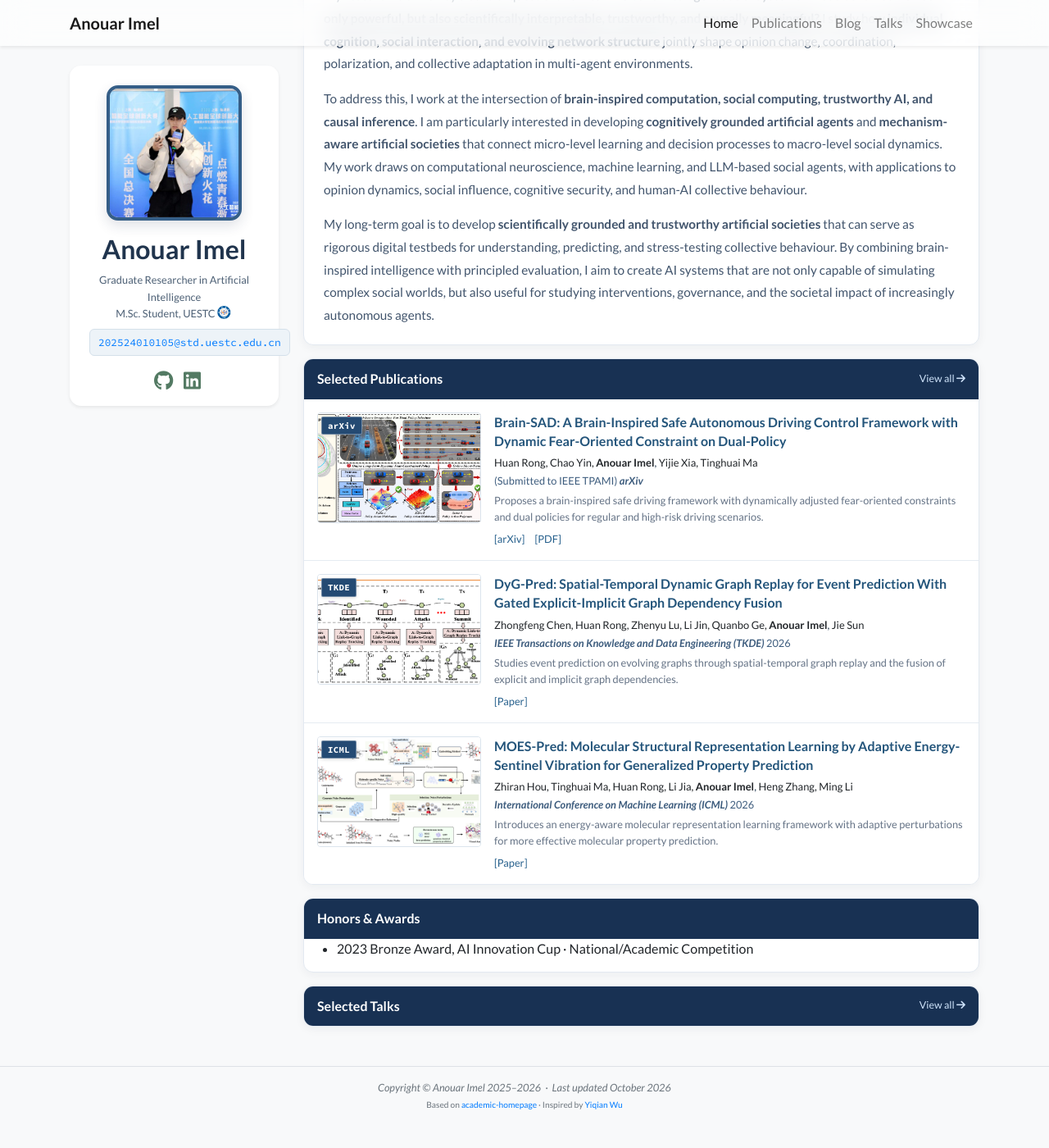
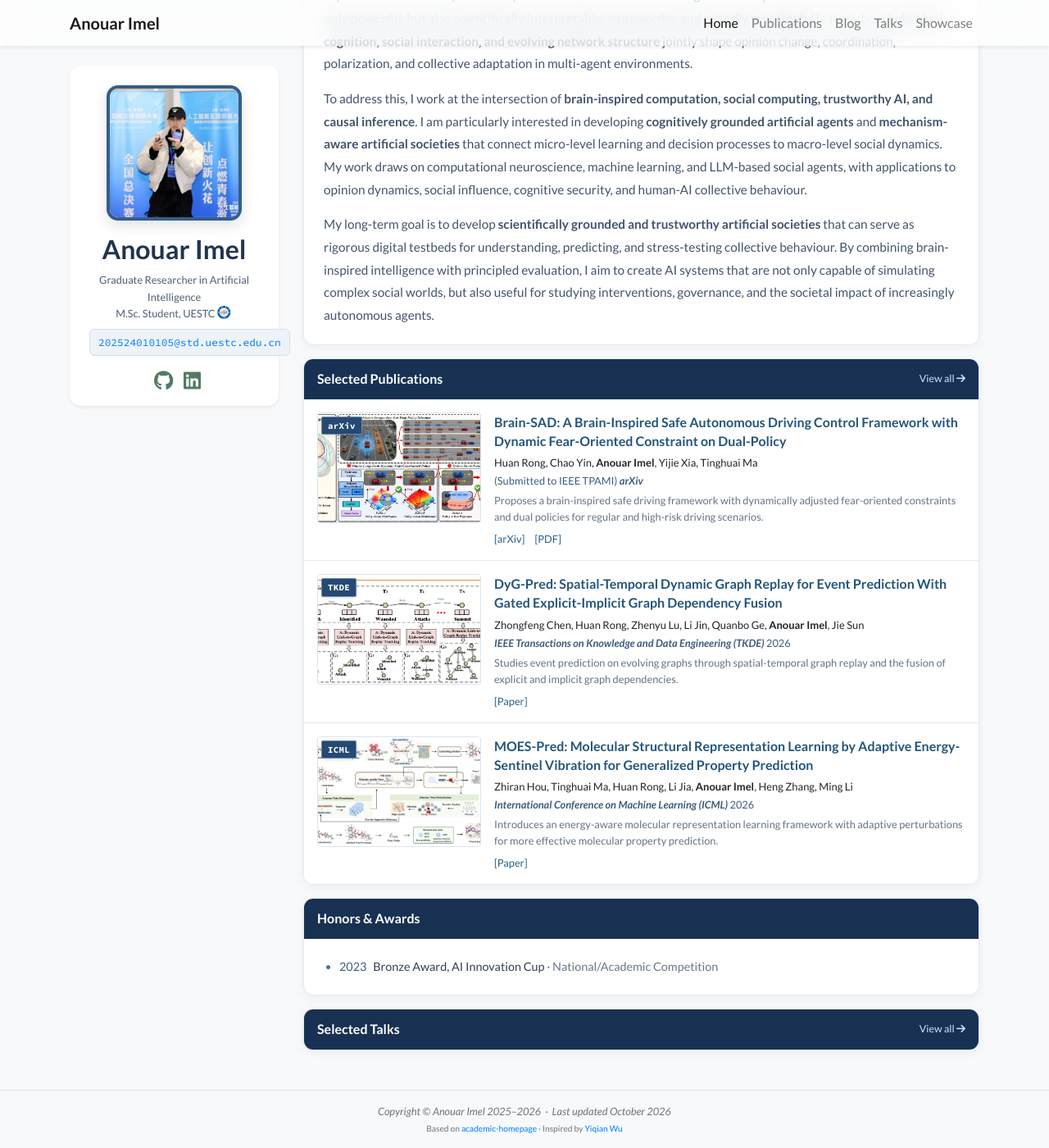
Before and after one commit to AnouarImel/AnouarImel.github.io, a Jekyll site: the page built from index.html, in a window 1280 px wide and 1400 px high, scrolled down 862 px. Shown: the whole window at 82% size. Built offline with Jekyll 4.4.1, drawn with Linux system fonts in a browser that asks for light colours; nearby versions of some CDN libraries; a style sheet for code colours, icons or effects is not loaded; before the commit the page ends 2234 px from its top, so only the background shows below that.

Commit message:
Add styles for honors content and lists
Added styles for honors content and lists.

```diff
--- a/assets/css/global.css
+++ b/assets/css/global.css
@@ -1163,3 +1163,39 @@ a.research-publication-image-link:hover .research-publication-cover {
   color: #ffffff !important;
   text-decoration: underline;
 }
+
+
+.honors-content {
+  padding: 17px 24px 18px;
+}
+
+.honors-list {
+  margin: 0;
+  padding-left: 19px;
+  list-style: disc;
+}
+
+.honors-list li {
+  padding: 5px 0;
+  color: #344054;
+  font-size: 0.9rem;
+  line-height: 1.65;
+}
+
+.honors-list li::marker {
+  color: #526f92;
+}
+
+.honors-date {
+  color: #405c7e;
+  font-weight: 500;
+  margin-right: 5px;
+}
+
+.honors-name {
+  font-weight: 500;
+}
+
+.honors-organization {
+  color: #69788b;
+}
```
